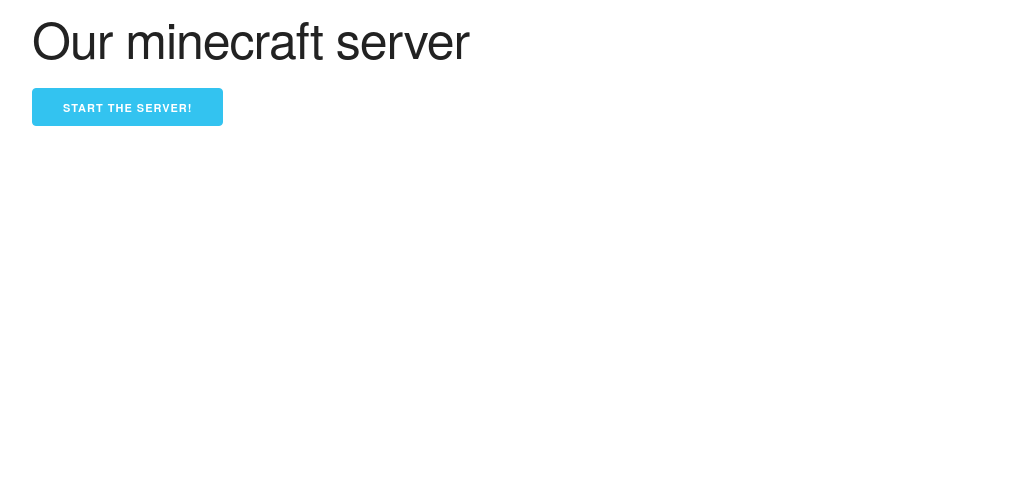
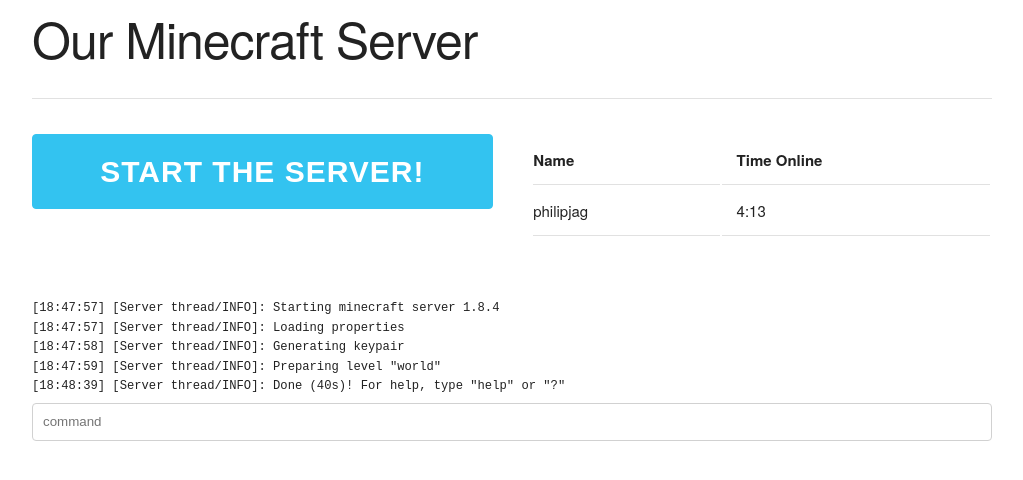
Before and after one commit to positron/aws-minecraft, a plain HTML site: page static/index.html in a window 1280 px wide. Shown: the whole page, without its empty margins (128-1151 px from the left). Drawn offline with nearby package versions, Linux system fonts and the light colour scheme.

Commit message:
Stub out website button, table of players, and log file.

```diff
--- /dev/null
+++ b/static/aws-minecraft.js
@@ -0,0 +1,8 @@
+// TODO: stub out UI functionality
+//window.setTimeout(func, delay);
+
+$(function() {
+   $('#start-button').click( function() {
+      $(this).html("Booting...");
+   });
+});
--- /dev/null
+++ b/static/custom.css
@@ -0,0 +1,7 @@
+#start-button {
+   font-size: 2em;
+   height: 2.5em;
+}
+#log {
+   margin-bottom: 0.5em;
+}
--- a/static/index.html
+++ b/static/index.html
@@ -4,14 +4,49 @@
 <meta charset="UTF-8">
 <link rel="shortcut icon" href="/favicon.png"/>
 <link rel="stylesheet" href="https://cdnjs.cloudflare.com/ajax/libs/skeleton/2.0.4/skeleton.min.css"/>
+<link rel="stylesheet" href="custom.css"/>
+<script src="https://cdnjs.cloudflare.com/ajax/libs/jquery/2.1.4/jquery.min.js"></script>
+<script src="aws-minecraft.js"></script>
 <title>Minecraft Server</title>
 </head>
 <body>
   <div class="container">
     <div class="row">
       <div class="twelve columns">
-        <h1>Our minecraft server</h1>
-        <a class="button button-primary" href="#">Start the Server!</a>
+        <h1>Our Minecraft Server</h1>
+        <hr/>
+      </div>
+    </div>
+    <div class="row">
+      <div class="six columns">
+        <button id="start-button" class="button-primary u-full-width">Start the Server!</button>
+      </div>
+      <div class="six columns">
+        <table class="u-full-width">
+          <thead>
+            <tr>
+              <th>Name</th>
+              <th>Time Online</th>
+            </tr>
+          </thead>
+          <tbody>
+            <tr>
+              <td>philipjag</td>
+              <td>4:13</td>
+            </tr>
+          </tbody>
+        </table>
+      </div>
+    </div>
+    <br/>
+    <div class="row">
+      <div class="twelve columns">
+        <pre id="log">[18:47:57] [Server thread/INFO]: Starting minecraft server 1.8.4
+[18:47:57] [Server thread/INFO]: Loading properties
+[18:47:58] [Server thread/INFO]: Generating keypair
+[18:47:59] [Server thread/INFO]: Preparing level "world"
+[18:48:39] [Server thread/INFO]: Done (40s)! For help, type "help" or "?"</pre>
+        <input id="command" class="u-full-width u-cf" type="text" placeholder="command"/>
       </div>
     </div>
   </div>
```
